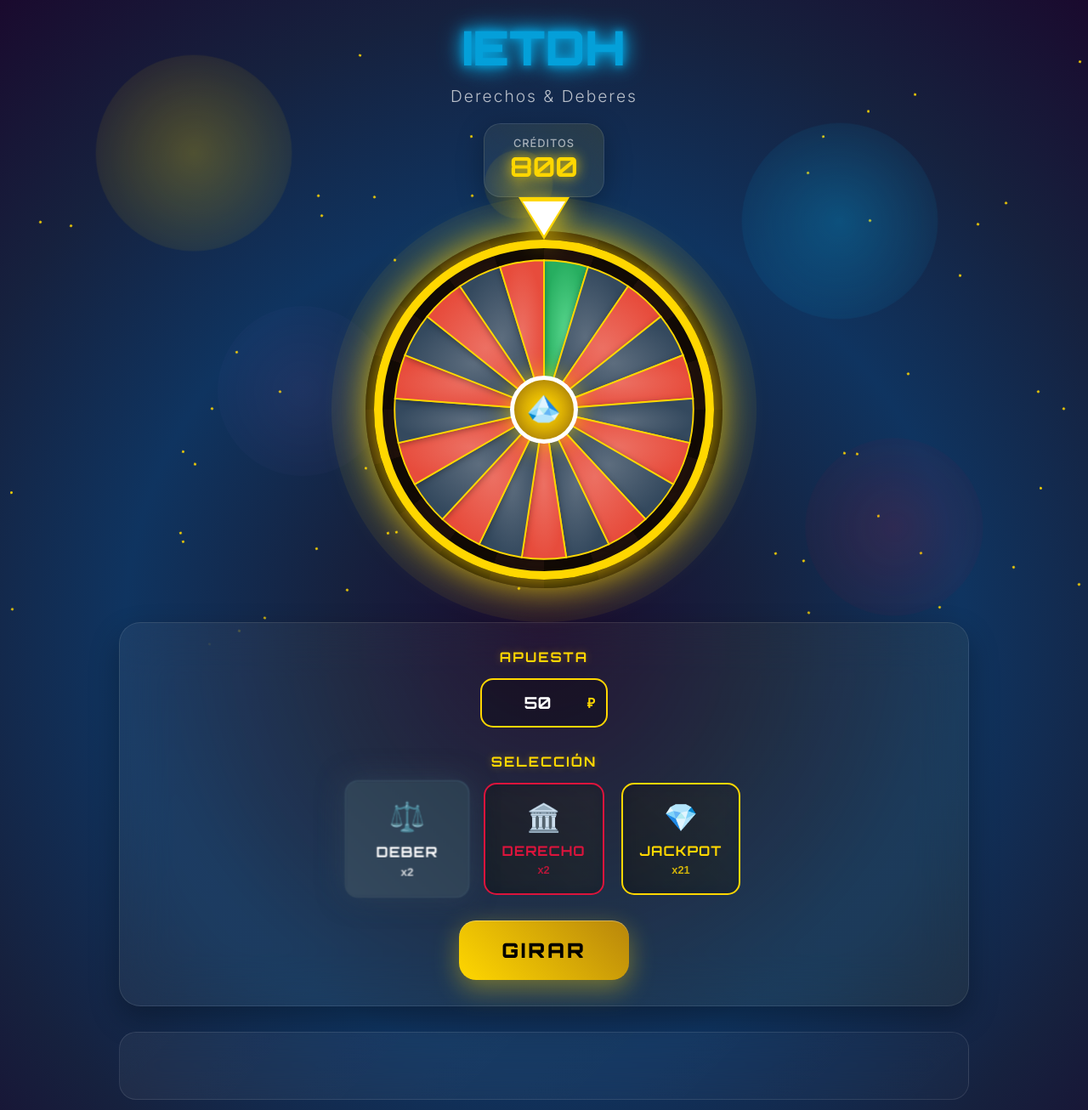
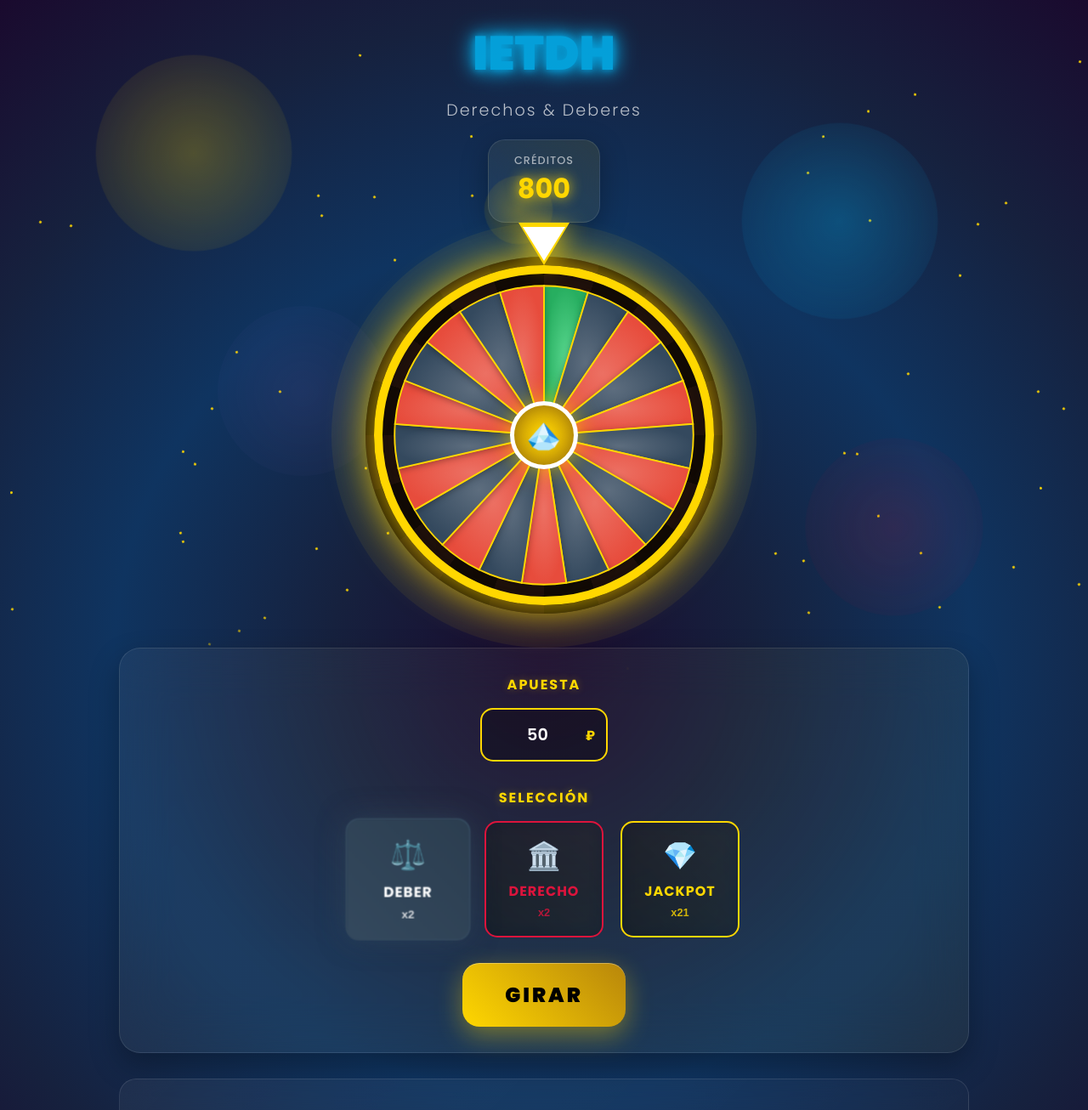
Before and after one commit to SantiagoCastro07/ex_ser, a plain HTML site: page index.html in a window 1280 px wide. Shown: the top 1306 px of the page at 85% size. Drawn offline with Linux system fonts and the light colour scheme.

Commit message:
feat: finnn

```diff
--- a/styles.css
+++ b/styles.css
@@ -1,5 +1,5 @@
 /* PREMIUM CASINO - RULETA DE DERECHOS Y DEBERES */
-@import url('https://fonts.googleapis.com/css2?family=Orbitron:wght@400;700;900&family=Inter:wght@300;400;500;600;700&display=swap');
+@import url('https://fonts.googleapis.com/css2?family=Poppins:wght@300;400;500;600;700;800;900&display=swap');
 
 :root {
   --casino-gold: #FFD700;
@@ -24,7 +24,7 @@
 }
 
 body {
-  font-family: 'Inter', sans-serif;
+  font-family: 'Poppins', sans-serif;
   background: radial-gradient(circle at center, #1a0a2e 0%, #16213e 25%, #0f3460 50%, #16213e 75%, #1a0a2e 100%);
   color: white;
   min-height: 100vh;
@@ -146,7 +146,7 @@ body {
 }
 
 .casino-title {
-  font-family: 'Orbitron', monospace;
+  font-family: 'Poppins', monospace;
   font-size: 3.5rem;
   font-weight: 900;
   margin-bottom: 10px;
@@ -202,7 +202,7 @@ body {
 }
 
 .points-value {
-  font-family: 'Orbitron', monospace;
+  font-family: 'Poppins', monospace;
   font-size: 2rem;
   font-weight: 700;
   color: var(--casino-gold);
@@ -380,7 +380,7 @@ body {
 }
 
 .section-title {
-  font-family: 'Orbitron', monospace;
+  font-family: 'Poppins', monospace;
   font-size: 1rem;
   font-weight: 700;
   color: var(--casino-gold);
@@ -406,7 +406,7 @@ body {
   border: 2px solid var(--casino-gold);
   border-radius: 15px;
   color: white;
-  font-family: 'Orbitron', monospace;
+  font-family: 'Poppins', monospace;
   font-size: 1.2rem;
   font-weight: 600;
   text-align: center;
@@ -425,7 +425,7 @@ body {
   top: 50%;
   transform: translateY(-50%);
   color: var(--casino-gold);
-  font-family: 'Orbitron', monospace;
+  font-family: 'Poppins', monospace;
   font-weight: 700;
   pointer-events: none;
 }
@@ -478,7 +478,7 @@ body {
 
 .choice-text {
   display: block;
-  font-family: 'Orbitron', monospace;
+  font-family: 'Poppins', monospace;
   font-weight: 700;
   font-size: 1rem;
   letter-spacing: 1px;
@@ -548,7 +548,7 @@ body {
   padding: 20px 50px;
   border-radius: 20px;
   cursor: pointer;
-  font-family: 'Orbitron', monospace;
+  font-family: 'Poppins', monospace;
   font-size: 1.5rem;
   font-weight: 900;
   color: black;
@@ -606,7 +606,7 @@ body {
 }
 
 .win-animation {
-  animation: winCelebration 1.2s ease-out;
+  animation: winCelebration 1s ease-out;
   color: var(--casino-gold) !important;
   text-shadow: 0 0 20px var(--casino-gold);
 }
@@ -660,7 +660,7 @@ body {
 }
 
 .stats-header h3 {
-  font-family: 'Orbitron', monospace;
+  font-family: 'Poppins', monospace;
   color: var(--casino-gold);
   font-size: 1.2rem;
 }
@@ -708,7 +708,7 @@ body {
 }
 
 .stat-value {
-  font-family: 'Orbitron', monospace;
+  font-family: 'Poppins', monospace;
   color: var(--casino-gold);
   font-weight: 700;
   font-size: 1.1rem;
@@ -765,7 +765,7 @@ body {
 }
 
 .quiz-header h2 {
-  font-family: 'Orbitron', monospace;
+  font-family: 'Poppins', monospace;
   font-size: 2rem;
   margin-bottom: 10px;
   text-shadow: 0 2px 10px rgba(0, 0, 0, 0.3);
@@ -781,7 +781,7 @@ body {
   font-size: 1.3rem;
   line-height: 1.6;
   margin-bottom: 25px;
-  background: rgba(255, 255, 255, 0.1);
+  background: rgba(40, 42, 150, 0.445);
   padding: 20px;
   border-radius: 15px;
   border-left: 4px solid white;
@@ -1014,7 +1014,7 @@ body {
   transition: all 0.3s ease;
   text-transform: uppercase;
   letter-spacing: 2px;
-  font-family: 'Orbitron', monospace;
+  font-family: 'Poppins', monospace;
 }
 
 .close-btn:hover {
```
